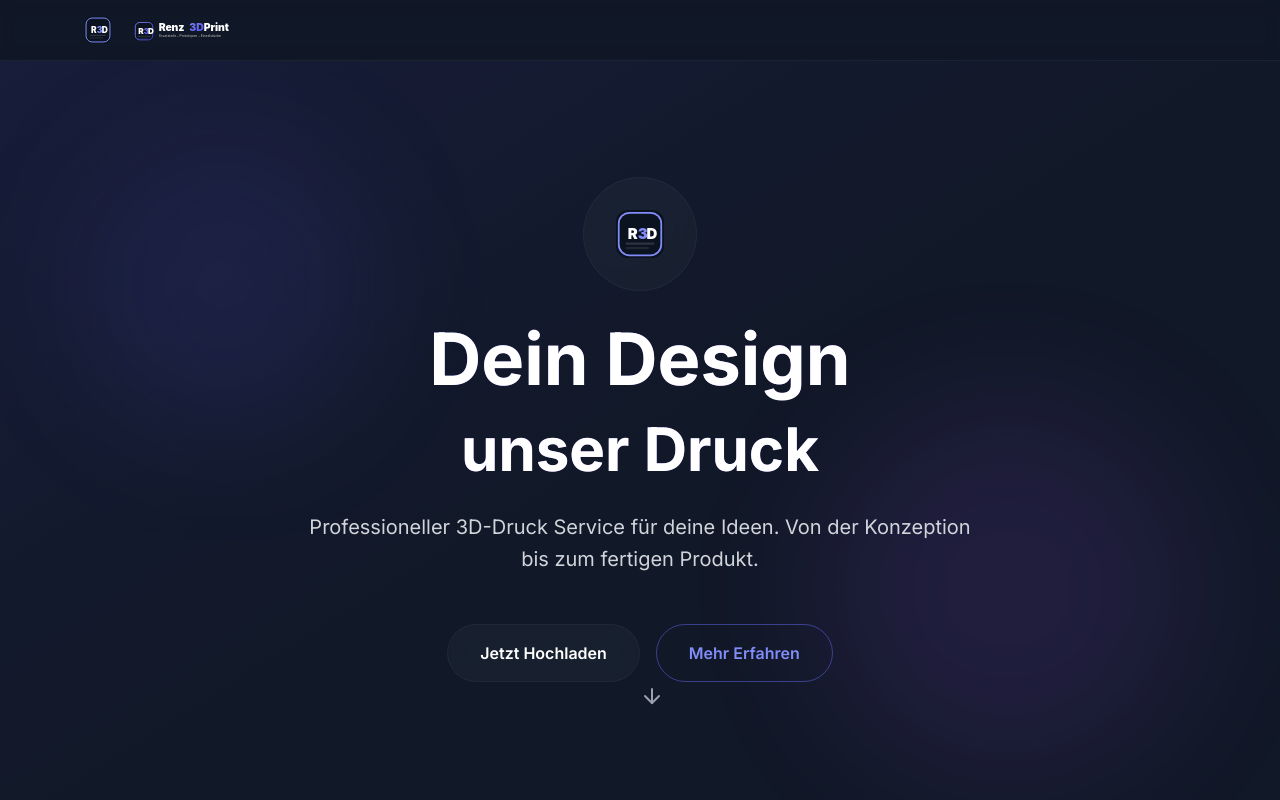
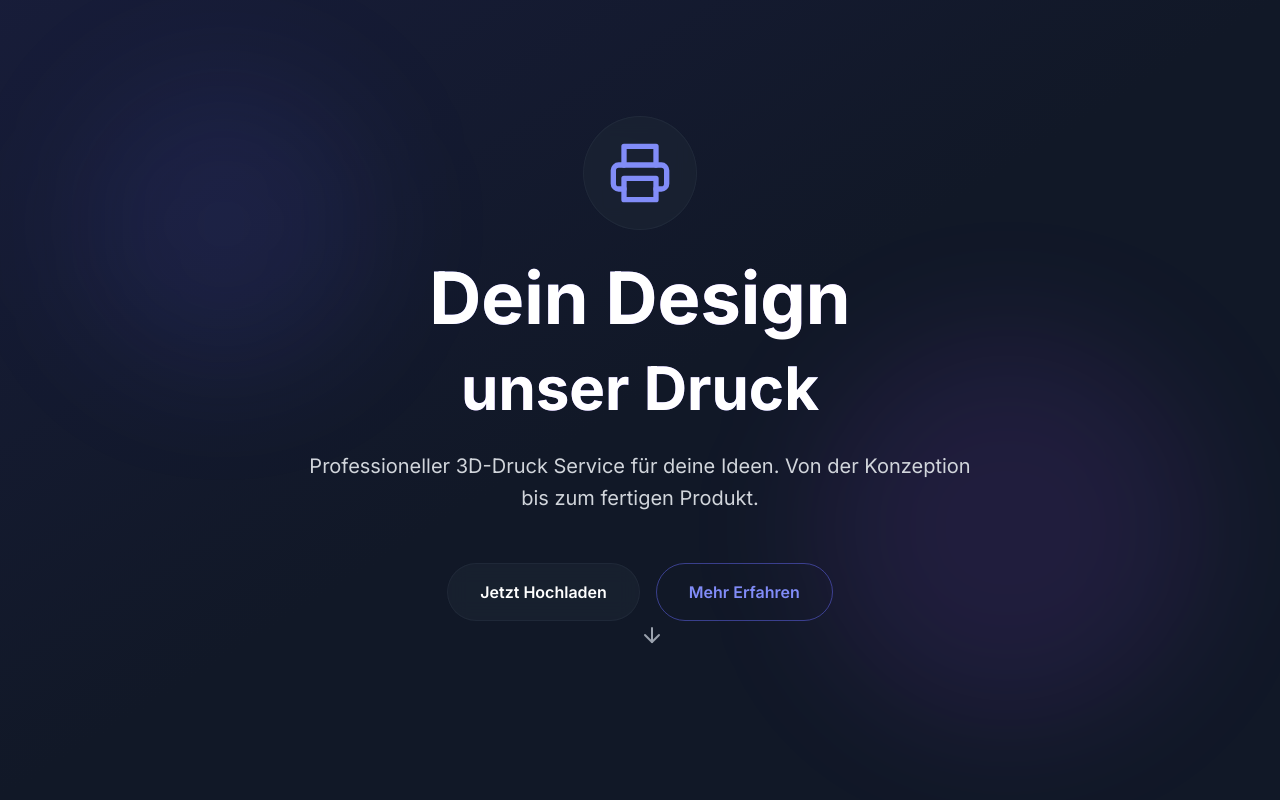
Before and after one commit to markrenz321-blip/windsurf-project, a Next.js app in the folder 3d-print-service/: page / in a window 1280 px wide. Shown: the top 800 px of the page. Built offline with nearby package versions, Linux system fonts and the light colour scheme.

Commit message:
Revert "Add R3D branding logo and header"
This reverts commit fd30518fff3df99ca21cc2b36eef7dbdcf7fabc7.

```diff
--- a/3d-print-service/src/app/layout.tsx
+++ b/3d-print-service/src/app/layout.tsx
@@ -5,7 +5,7 @@ import { Inter } from 'next/font/google'
 const inter = Inter({ subsets: ['latin'] })
 
 export const metadata: Metadata = {
-  title: 'Renz 3D Print',
+  title: '3D Print Service',
   description: 'Dein Design, unser Druck - Professioneller 3D-Druck Service',
 }
 
@@ -16,19 +16,7 @@ export default function RootLayout({
 }) {
   return (
     <html lang="de" className="dark">
-      <body className={inter.className}>
-        <div className="min-h-screen bg-gray-900">
-          <header className="sticky top-0 z-50 backdrop-blur border-b border-white/5 bg-gray-900/70">
-            <div className="max-w-6xl mx-auto px-4 py-3 flex items-center justify-between">
-              <a href="/" className="flex items-center space-x-3">
-                <img src="/logo-icon.svg" alt="Renz 3D Print" className="w-9 h-9" />
-                <img src="/logo.svg" alt="Renz 3D Print" className="h-8 hidden sm:block" />
-              </a>
-            </div>
-          </header>
-          {children}
-        </div>
-      </body>
+      <body className={inter.className}>{children}</body>
     </html>
   )
 }
--- a/3d-print-service/src/components/Hero.tsx
+++ b/3d-print-service/src/components/Hero.tsx
@@ -1,6 +1,6 @@
 'use client'
 
-import { ArrowDown } from 'lucide-react'
+import { ArrowDown, Printer } from 'lucide-react'
 
 export default function Hero() {
   return (
@@ -18,12 +18,7 @@ export default function Hero() {
         {/* Icon */}
         <div className="mb-8 flex justify-center">
           <div className="glass rounded-full p-6 glass-hover transition-all duration-300">
-            <img
-              src="/logo-icon.svg"
-              alt="Renz 3D Print"
-              className="w-16 h-16"
-              loading="eager"
-            />
+            <Printer className="w-16 h-16 text-indigo-400" />
           </div>
         </div>
 
```
Also changed, not shown: 3d-print-service/public/logo-icon.svg (deleted), 3d-print-service/public/logo.svg (deleted).
